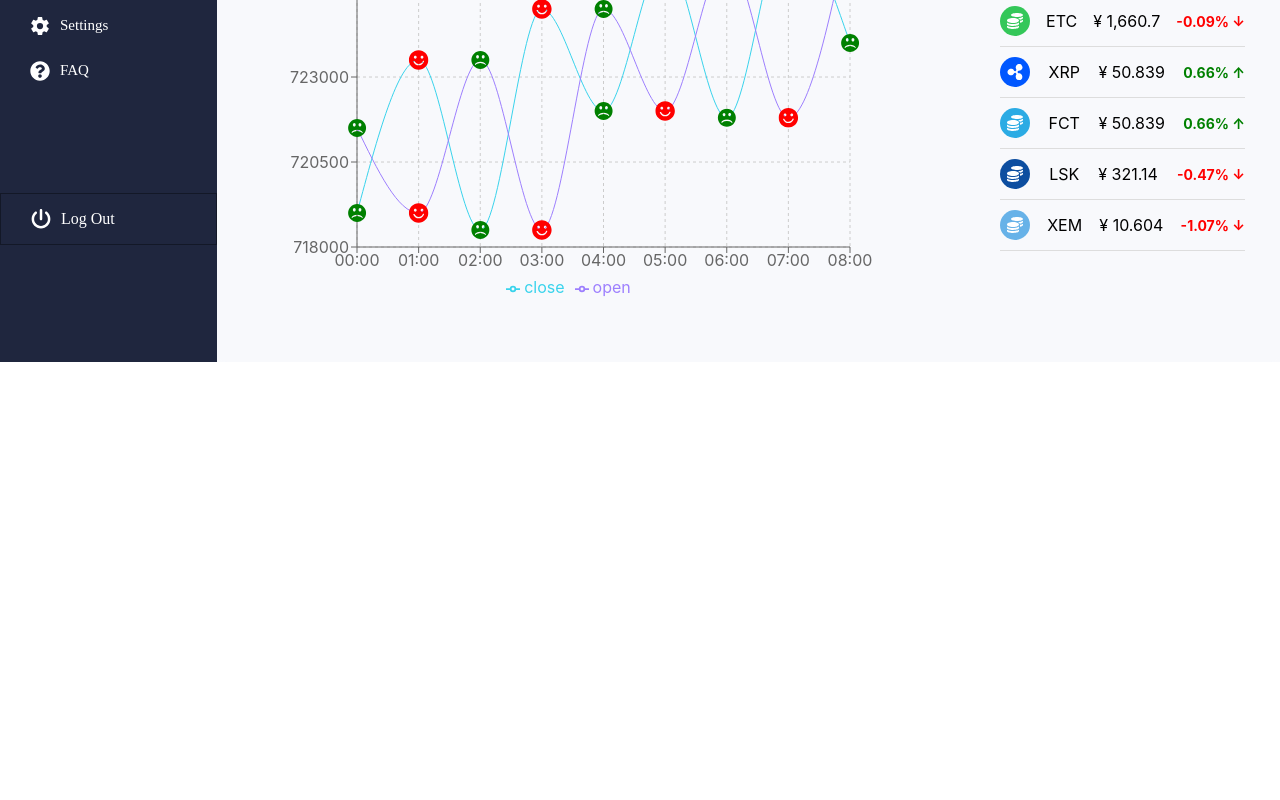
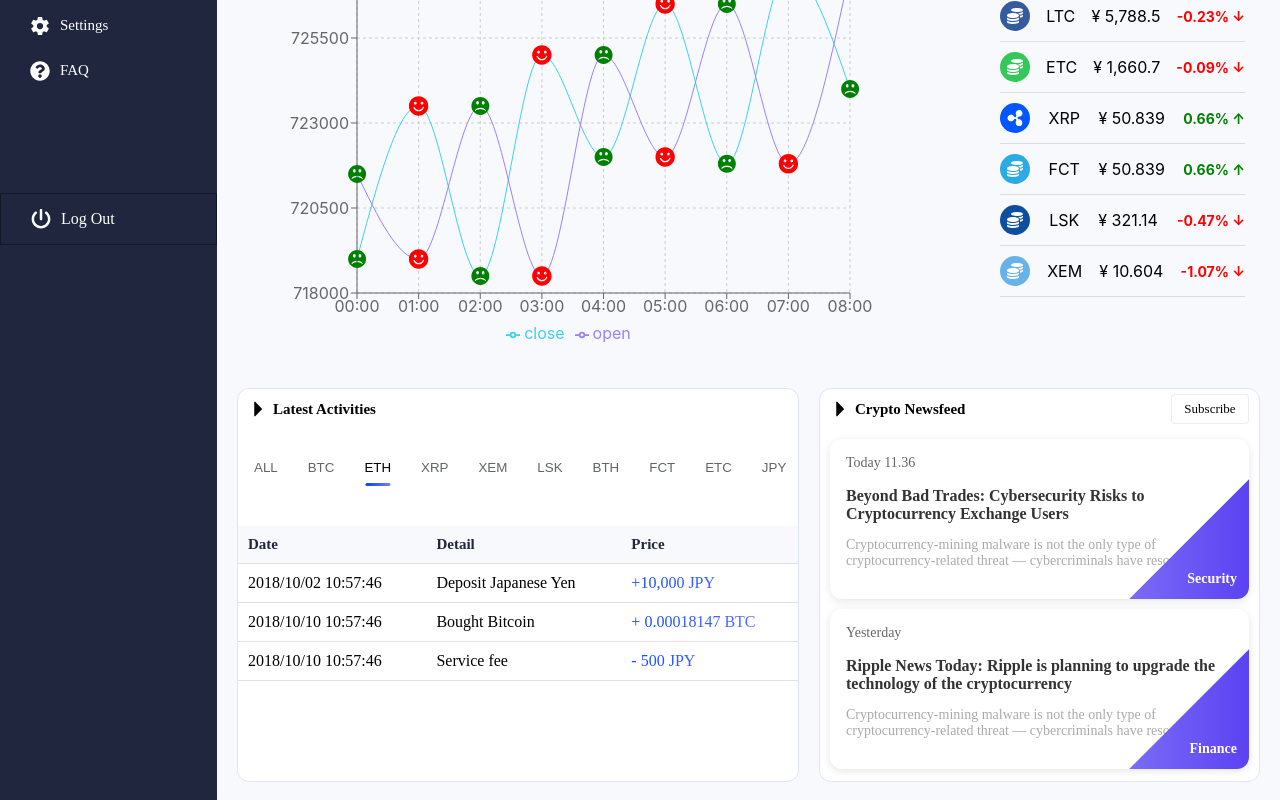
Before and after one commit to bilgekosee/dashstack, a React (Create React App) app: page / in a window 1280 px wide. Shown: the part 596-1396 px from the top of the page. Before the commit the page ends 958 px from the top, so only its background shows below. Built offline with nearby package versions, Linux system fonts and the light colour scheme.

Commit message:
information bölümü eklendi

```diff
--- a/src/Dashboard/Dashboard.js
+++ b/src/Dashboard/Dashboard.js
@@ -6,6 +6,7 @@ import { IoChevronBackOutline, IoChevronForwardOutline } from "react-icons/io5";
 import { LineChart, Line, ResponsiveContainer } from "recharts";
 import "./Dashboard.css";
 import TradingChart from "../TradingChart/TradingChart";
+import InformationDash from "../Information/Information";
 
 const data = [
   {
@@ -112,6 +113,7 @@ const CryptoDashboard = () => {
         ))}
       </div>
       <TradingChart />
+      <InformationDash />
     </div>
   );
 };
--- /dev/null
+++ b/src/Information/Information.css
@@ -0,0 +1,168 @@
+.information-container {
+  display: grid;
+  grid-template-columns: repeat(2, 1fr);
+  font-family: "Oxygen";
+  gap: 20px;
+}
+.information-dashstack-left {
+  border: 1px solid #dfe5f9;
+  border-radius: 12px;
+  max-width: 560px;
+  background-color: #ffffff;
+  display: flex;
+  flex-direction: column;
+  height: 100%;
+}
+.latestActivities {
+  font-size: 15px;
+  padding: 10px;
+  font-weight: bold;
+  display: flex;
+  align-items: center;
+  gap: 5px;
+}
+.triangle {
+  font-size: 20px;
+}
+.coinName {
+  display: flex;
+  flex-direction: row;
+  gap: 18px;
+  padding: 30px 10px;
+  font-size: 12px;
+  font-weight: lighter;
+  flex-shrink: 0;
+}
+.coinName button {
+  position: relative;
+  background: none;
+  border: none;
+  color: #626469;
+}
+.coinName button.active,
+.coinName button:hover {
+  color: #000000;
+}
+.coinName button.active::after,
+.coinName button:hover::after {
+  content: "";
+  position: absolute;
+  bottom: -10px;
+  left: 50%;
+  width: 25px;
+  height: 3px;
+  background: linear-gradient(90deg, #0043ff, #7a7eff);
+  border-radius: 3px;
+  transform: translateX(-50%);
+}
+
+.activities table {
+  width: 100%;
+  border-collapse: collapse;
+  margin-top: 20px;
+  border-color: #dfe5f9;
+}
+
+.activities th,
+.activities td {
+  padding: 10px;
+  text-align: left;
+  border-bottom: 1px solid #e0e0e0;
+}
+.activities {
+  margin-bottom: auto;
+}
+.activities thead {
+  background-color: #f8f9fc;
+  color: #1f263e;
+  font-size: 15px;
+  font-weight: normal;
+}
+.activities .price {
+  background: linear-gradient(45deg, #0043ff, #7a7eff);
+  -webkit-background-clip: text;
+  -webkit-text-fill-color: transparent;
+}
+.newsfeed {
+  display: flex;
+  justify-content: space-between;
+  align-items: center;
+}
+.newsfeed button {
+  width: 78px;
+  height: 30px;
+  margin-right: 10px;
+  border-radius: 4px;
+  border: 1px solid #30375016;
+  background-color: #ffffff;
+  font-family: "PingFangSC-Regular,PingFang SC";
+  font-size: 13px;
+  font-weight: lighter;
+}
+.feedContainer {
+  display: flex;
+  flex-direction: column;
+  border: 1px solid #dfe5f9;
+  border-radius: 12px;
+}
+
+.newsCard {
+  display: flex;
+  justify-content: space-between;
+  align-items: center;
+  background: #ffffff;
+  margin: 10px;
+  border-radius: 12px;
+  padding: 16px;
+  box-shadow: 0 2px 8px rgba(0, 0, 0, 0.1);
+  position: relative;
+  overflow: hidden;
+  min-height: 100px;
+}
+
+.newsContent {
+  flex: 1;
+}
+
+.newsDate {
+  font-size: 14px;
+  color: #666;
+  margin-bottom: 4px;
+  max-width: 450px;
+}
+
+.newsTitle {
+  font-size: 16px;
+  font-weight: bold;
+  color: #333;
+  margin-bottom: 6px;
+  max-width: 450px;
+}
+
+.newsDesc {
+  font-size: 14px;
+  color: #aaa;
+  max-width: 450px;
+}
+
+.newsCategory {
+  position: absolute;
+  bottom: 0;
+  right: 0;
+  width: 120px;
+  height: 120px;
+  background: linear-gradient(to right, #7b6cf6, #5b42f3);
+  clip-path: polygon(100% 0, 0 100%, 100% 100%);
+  display: flex;
+  align-items: center;
+  justify-content: center;
+  color: white;
+  font-weight: bold;
+  font-size: 14px;
+}
+
+.newsCategory span {
+  position: absolute;
+  bottom: 12px;
+  right: 12px;
+}
--- /dev/null
+++ b/src/Information/Information.js
@@ -0,0 +1,116 @@
+import "./Information.css";
+import { VscTriangleRight } from "react-icons/vsc";
+
+const data = [
+  { name: "ALL" },
+  { name: "BTC" },
+  { name: "ETH" },
+  { name: "XRP" },
+  { name: "XEM" },
+  { name: "LSK" },
+  { name: "BTH" },
+  { name: "FCT" },
+  { name: "ETC" },
+  { name: "JPY" },
+];
+
+const activities = [
+  {
+    date: "2018/10/02 10:57:46",
+    detail: "Deposit Japanese Yen",
+    price: "+10,000 JPY",
+  },
+  {
+    date: "2018/10/10 10:57:46",
+    detail: "Bought Bitcoin",
+    price: "+ 0.00018147 BTC",
+  },
+  { date: "2018/10/10 10:57:46", detail: "Service fee", price: "- 500 JPY" },
+];
+
+const newsFeed = [
+  {
+    date: "Today 11.36",
+    title:
+      "Beyond Bad Trades: Cybersecurity Risks to Cryptocurrency Exchange Users",
+    desc: "Cryptocurrency-mining malware is not the only type of cryptocurrency-related threat — cybercriminals have resorted…",
+    category: "Security",
+  },
+  {
+    date: "Yesterday",
+    title:
+      "Ripple News Today: Ripple is planning to upgrade the technology of the cryptocurrency",
+    desc: "Cryptocurrency-mining malware is not the only type of cryptocurrency-related threat — cybercriminals have resorted…",
+    category: "Finance",
+  },
+];
+
+const InformationDash = () => {
+  return (
+    <div className="information-container">
+      <div className="information-dashstack-left">
+        <span className="latestActivities">
+          <VscTriangleRight className="triangle" />
+          Latest Activities
+        </span>
+
+        <div className="coinName">
+          {data.map((item, index) => (
+            <button key={index} className={index === 2 ? "active" : ""}>
+              {item.name}
+            </button>
+          ))}
+        </div>
+
+        <div className="activities">
+          <table>
+            <thead>
+              <tr>
+                <th>Date</th>
+                <th>Detail</th>
+                <th>Price</th>
+              </tr>
+            </thead>
+            <tbody>
+              {activities.map((activity, index) => (
+                <tr key={index}>
+                  <td>{activity.date}</td>
+                  <td>{activity.detail}</td>
+                  <td className="price">{activity.price}</td>
+                </tr>
+              ))}
+            </tbody>
+          </table>
+        </div>
+      </div>
+
+      <div className="information-dashstack-right">
+        <div className="information-dashstack-left">
+          <div className="newsfeed">
+            <span className="latestActivities">
+              <VscTriangleRight className="triangle" />
+              Crypto Newsfeed
+            </span>
+            <button>Subscribe</button>
+          </div>
+          <div className="newsfeedCoin">
+            {newsFeed.map((item, index) => (
+              <div key={index} className="newsCard">
+                <div className="newsContent">
+                  <div className="newsDate">{item.date}</div>
+                  <h3 className="newsTitle">{item.title}</h3>
+                  <p className="newsDesc">{item.desc}</p>
+                </div>
+                <div className="newsCategory">
+                  <span>{item.category}</span>
+                </div>
+              </div>
+            ))}
+          </div>
+        </div>
+      </div>
+    </div>
+  );
+};
+
+export default InformationDash;
```
